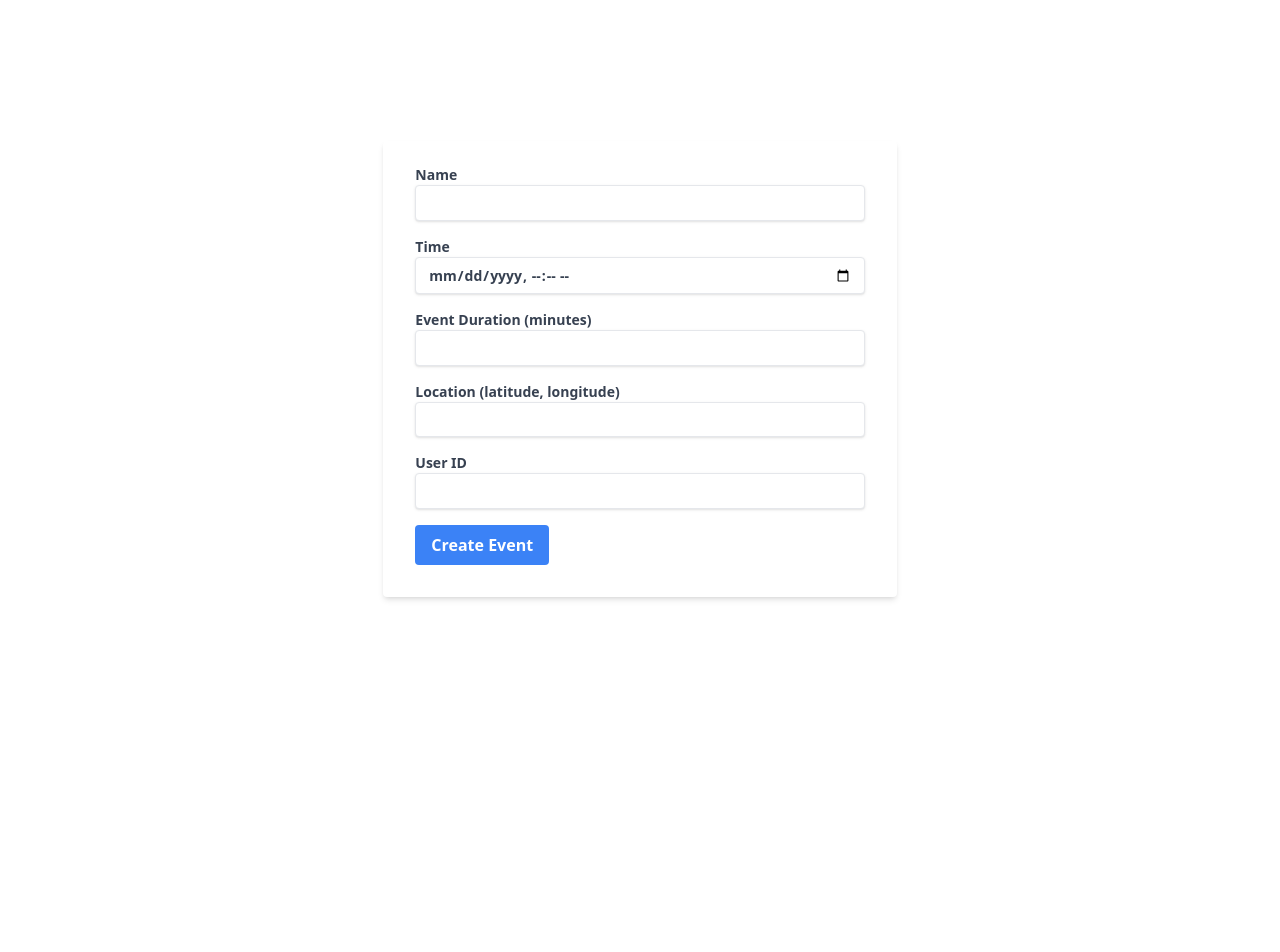
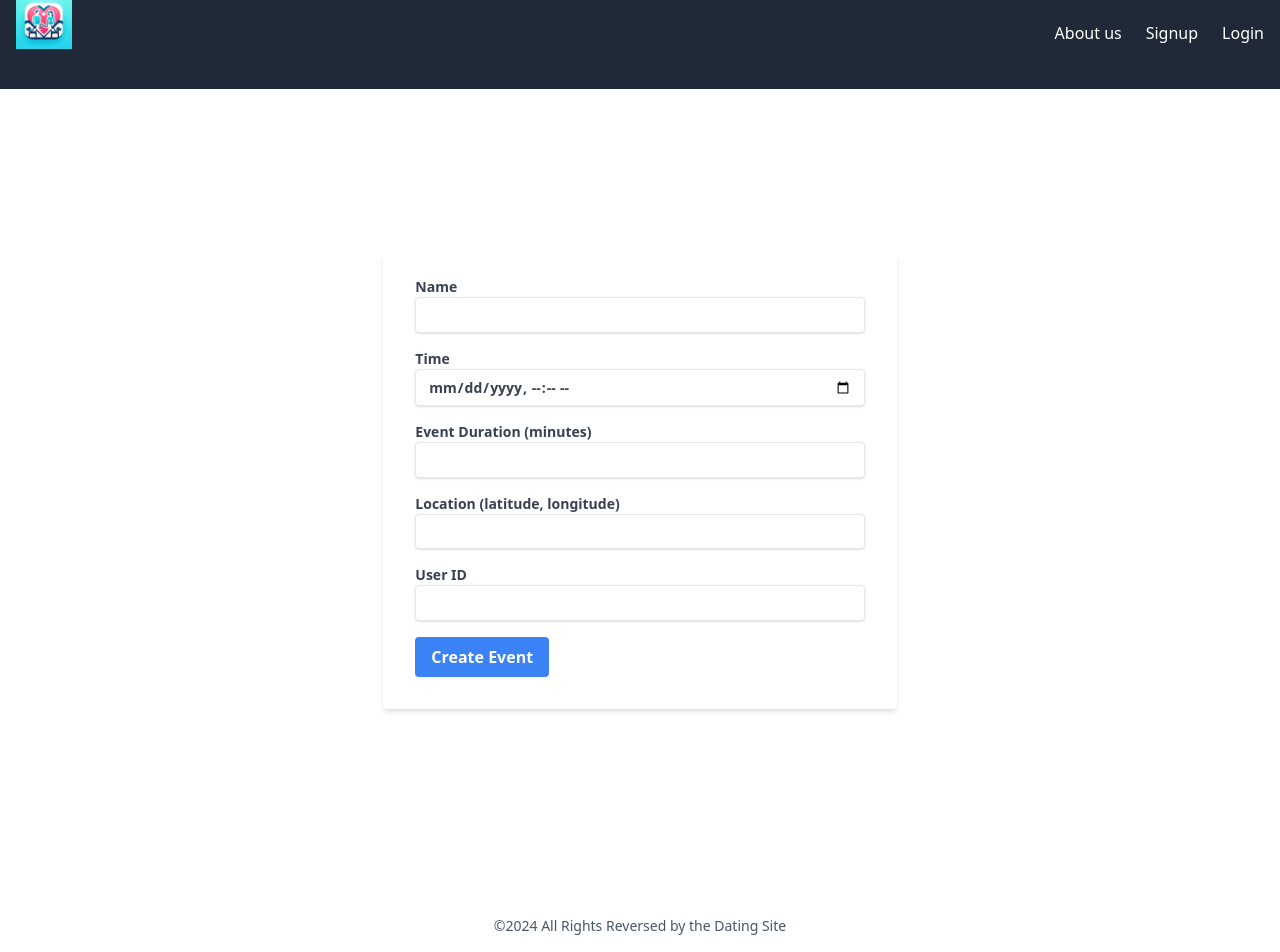
Before and after one commit to adrianbuenoo095/the-dating-site-frontend, a React (Vite) app: page /newevent in a window 1280 px wide. Shown: the part 23-975 px from the top of the page. Before the commit the page ends 824 px from the top, so only its background shows below. Built offline with nearby package versions, Linux system fonts and the light colour scheme.

Commit message:
add footer to other pages

```diff
--- a/src/components/AuthForm.jsx
+++ b/src/components/AuthForm.jsx
@@ -18,7 +18,7 @@ const AuthForm = ({ isLogin = false }) => {
         setPasswordShown(!passwordShown);
     }
 
-    const formTitle = !isLogin ? <h1>Sign up</h1> : <h1>log in</h1>;
+    const formTitle = !isLogin ? <h1>Sign up</h1> : <h1>Log in</h1>;
     const onChange = (e) => {
         const currentYear = new Date().getFullYear();
         const year = e.target.value.split("-")[0];
--- a/src/pages/NewEventPage.jsx
+++ b/src/pages/NewEventPage.jsx
@@ -1,9 +1,14 @@
 import EventForm from "../components/EventForm";
+import Navbar from "../components/Navbar.jsx";
+import Footer from "../components/Footer.jsx";
 
 const NewEventPage = () => {
     return (
-        <EventForm/>
+        <>
+            <Navbar/>
+            <EventForm/>
+            <Footer/>
+        </>
     );
 }
-
 export default NewEventPage;
```
